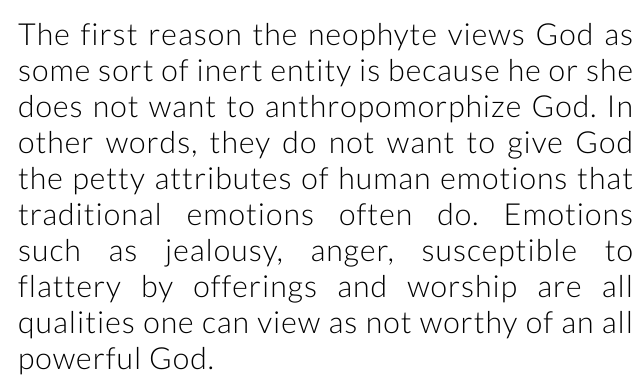
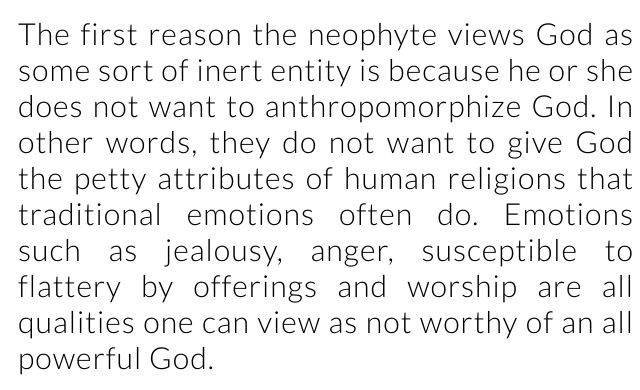
Before and after one commit to Cinquain/jamesallan, a website: page public/articles/god_has_personality.html in a window 1280 px wide. Shown: the part 501-891 px from the top of the page, 314-954 px from the left. Drawn offline with Linux system fonts and the light colour scheme.

Commit message:
fixed typo

```diff
--- a/public/articles/god_has_personality.html
+++ b/public/articles/god_has_personality.html
@@ -76,7 +76,7 @@ xmlns:fb="http://ogp.me/ns/fb#">
 
         <div class="paragraph">
             <p>
-                The first reason the neophyte views God as some sort of inert entity is because he or she does not want to anthropomorphize God. In other words, they do not want to give God the petty attributes of human emotions that traditional emotions often do. Emotions such as jealousy, anger, susceptible to flattery by offerings and worship are all qualities one can view as not worthy of an all powerful God.
+                The first reason the neophyte views God as some sort of inert entity is because he or she does not want to anthropomorphize God. In other words, they do not want to give God the petty attributes of human religions that traditional emotions often do. Emotions such as jealousy, anger, susceptible to flattery by offerings and worship are all qualities one can view as not worthy of an all powerful God.
             </p>
         </div>
         <br>
```
